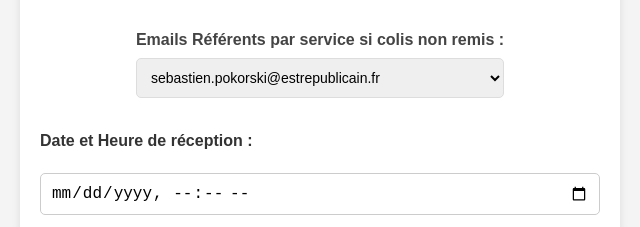
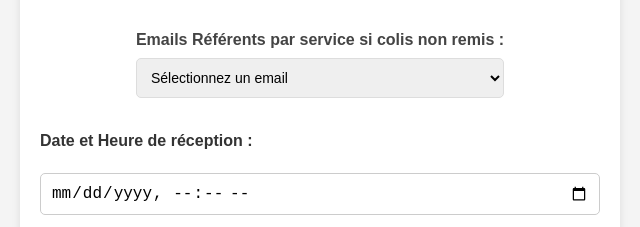
Before and after one commit to fourcheerv/remote_colis, a website: page index.html in a window 1280 px wide. Shown: the part 428-655 px from the top of the page, 320-960 px from the left. Drawn offline with nearby package versions, Linux system fonts and the light colour scheme; a script that the page names is missing.

Commit message:
Update index.html

```diff
--- a/index.html
+++ b/index.html
@@ -32,6 +32,7 @@
                 <div class="email-list">
                     <label for="serviceEmails">Emails Référents par service si colis non remis :</label>
 <select id="serviceEmails">
+    <option value="" disabled selected>Sélectionnez un email</option>
     <optgroup label="Test Seb">
         <option value="sebastien.pokorski@estrepublicain.fr">sebastien.pokorski@estrepublicain.fr</option>
     </optgroup>
```
Lines whose indentation alone changed are shown as unchanged.
